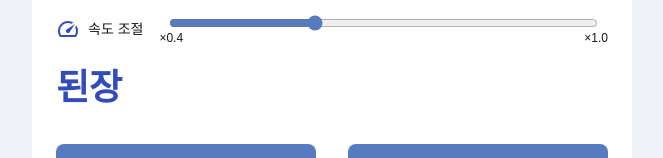
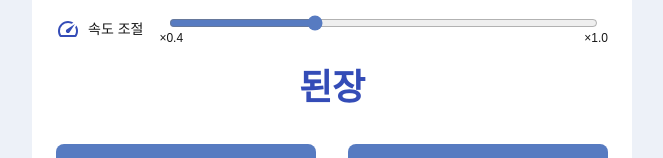
Before and after one commit to aborile/fingerspelling, a Next.js app: page / in a window 1280 px wide. Both pictures are taken after a click on the button "정답 보기". Shown: the part 414-572 px from the top of the page, without its empty margins (308-971 px from the left). Built offline with nearby package versions, Linux system fonts and the light colour scheme; no server answers; a web font is replaced by a local one.

Commit message:
fix: 정답 링크 디자인 수정

```diff
--- a/src/components/home/answerButtons.tsx
+++ b/src/components/home/answerButtons.tsx
@@ -1,7 +1,7 @@
 "use client";
 
 import { memo, useCallback, useMemo, useState } from "react";
-import { Button, Loader } from "../shared";
+import { Button, Icon, Loader } from "../shared";
 import { classNames } from "@/modules";
 import { PlayingState } from "@/typings";
 import { OpendictSense } from "@/typings/opendict";
@@ -53,17 +53,20 @@ function AnswerButtons({
           "flex-col hidden mt-6 items-center w-full"
         )}
       >
-        {!!answerInfo ? (
-          <a href={answerInfo.link} target="_blank" rel="noopener noreferrer">
-            <p className="font-bold text-violet-blue text-4xl hover:underline">
-              {answer}
-            </p>
-          </a>
-        ) : (
-          <p className="font-bold text-violet-blue text-4xl break-all w-full">
-            {answer}
-          </p>
-        )}
+        <p className="break-all font-bold relative text-violet-blue text-4xl">
+          {answer}
+
+          {!!answerInfo && (
+            <a
+              href={answerInfo.link}
+              target="_blank"
+              rel="noopener noreferrer"
+              className="absolute p-0.5 -right-6 -top-2 hover:opacity-70"
+            >
+              <Icon name="dictionary" size={20} />
+            </a>
+          )}
+        </p>
       </div>
 
       {!answer && <Loader className="mt-6" />}
--- a/src/components/shared/icon.tsx
+++ b/src/components/shared/icon.tsx
@@ -2,7 +2,7 @@ import Image from "next/image";
 import { memo } from "react";
 
 interface IconProps {
-  name: "help" | "invert" | "speed";
+  name: "help" | "invert" | "speed" | "dictionary";
   size?: number;
 }
 function Icon({ name, size = 24 }: IconProps) {
```
Also changed, not shown: public/svgs/dictionary.svg (added).
